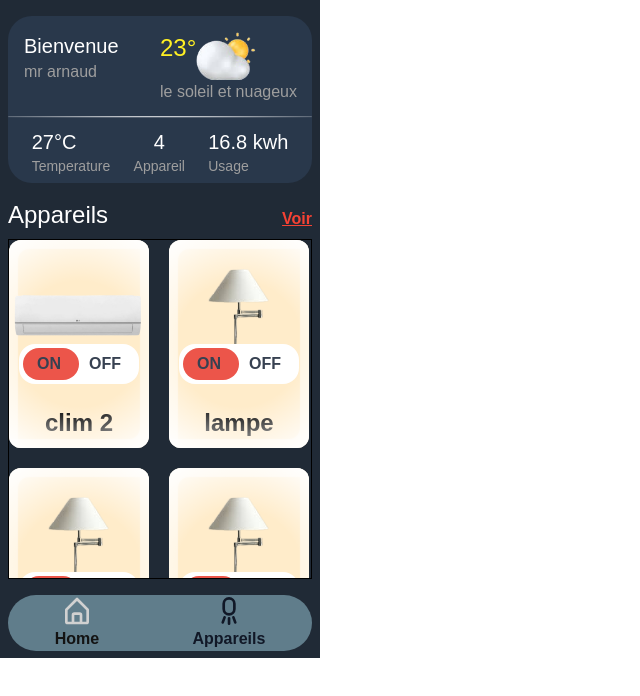
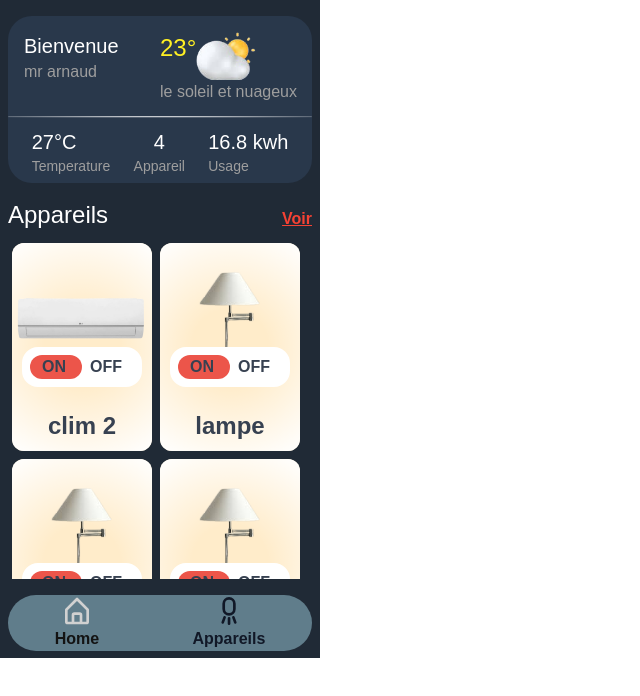
Before and after one commit to yassiEmp/smart, a Next.js app: page / in a window 1280 px wide. Shown: the top 696 px of the page, without its empty margins (0-640 px from the left). Built offline with nearby package versions, Linux system fonts and the light colour scheme.

Commit message:
fixed the ui

```diff
--- a/app/globals.css
+++ b/app/globals.css
@@ -94,10 +94,10 @@ body {
 }
 
 .shado {
-  box-shadow: inset 8px 8px 1px 1px rgba(255, 255, 255, 0.5),
-    inset -8px -8px 1px 1px rgba(255, 255, 255, 0.5);
+  /* box-shadow: inset 8px 8px 1px 1px rgba(255, 255, 255, 0.5),
+    inset -8px -8px 1px 1px rgba(255, 255, 255, 0.5); */
 }
 
 .bgrd {
-  background: radial-gradient(circle, rgba(2,0,36,0) 50%, rgb(255, 255, 255) 100%);
+  background: radial-gradient(circle, rgba(2,0,36,0) 30%, rgb(255, 255, 255) 100%);
 }
--- a/app/page.tsx
+++ b/app/page.tsx
@@ -85,7 +85,7 @@ const Home = () => {
               Voir
             </p>
           </div>
-          <article className="border border-black h-[340px] overflow-x-auto flex flex-wrap gap-5">
+          <article className="h-[340px] overflow-x-auto flex flex-wrap gap-2 p-1">
             <Device imag={porte} name={"clim 2"}/>
             <Device imag={lampe} name={"lampe"}/>
             <Device imag={lampe} name={"lampe"}/>
--- a/components/Device.tsx
+++ b/components/Device.tsx
@@ -1,18 +1,16 @@
 "use client";
 import { StaticImport } from "next/dist/shared/lib/get-img-props";
 import Image from "next/image";
-import React, { useState } from "react";
+import React, { useEffect, useReducer, useRef, useState } from "react";
 const Device = (props: { imag: StaticImport; name: string }) => {
   const [device, setDevice] = useState(true);
-
   return (
     <div className="relative overflow-hidden w-[140px] bg-[#ffecca] h-52 rounded-xl flex flex-col justify-around shado">
-      <div className="absolute w-full h-full bgrd"></div>
-      <div className="top-0 max-h-[70%]">
+      <div className="top-0 max-h-[70%] z-10">
         <Image src={props.imag} alt="your device place holder picture" />
       </div>
       <div
-        className="overflow-hidden absolute top-1/2 left-1/2 -translate-x-1/2 border-white border-4 bg-white w-[120px] h-[40px] rounded-2xl "
+        className="overflow-hidden absolute top-1/2 left-1/2 -translate-x-1/2 border-white border-8 bg-white w-[120px] h-[40px] rounded-2xl z-10"
         onClick={() => {
           setDevice((device) => !device);
         }}
@@ -22,16 +20,19 @@ const Device = (props: { imag: StaticImport; name: string }) => {
             device ? "translate-x-0" : "translate-x-full"
           }`}
         ></div>
-        <div className="h-full  z-20 text-gray-700 font-bold flex justify-around items-center">
+        <div className="h-full z-20 text-gray-700 font-bold flex justify-around items-center">
           <p className="">ON</p>
           <p className="">OFF</p>
         </div>
       </div>
-      <div>
-        <p className="text-2xl font-bold text-black antialiased text-center">
+      <div className="z-10">
+        <p className="text-2xl font-bold text-gray-700 antialiased text-center">
           {props.name}
         </p>
       </div>
+      <div
+        className={`z-0 absolute w-full h-full transition-all ${device?"bgrd":""}`}
+      ></div>
     </div>
   );
 };
--- a/components/ui/switch.tsx
+++ /dev/null
@@ -1,33 +0,0 @@
-"use client"
-
-import * as React from "react"
-import * as SwitchPrimitives from "@radix-ui/react-switch"
-
-import { cn } from "@/lib/utils"
-
-const Switch = React.forwardRef<
-  React.ElementRef<typeof SwitchPrimitives.Root>,
-  React.ComponentPropsWithoutRef<typeof SwitchPrimitives.Root>
->(({ className, ...props }, ref) => (
-  <SwitchPrimitives.Root
-    className={cn(
-      "peer inline-flex h-10 w-24 shrink-0 cursor-pointer items-center rounded-xl border-2 border-transparent shadow-sm transition-colors focus-visible:outline-none focus-visible:ring-2 focus-visible:ring-ring focus-visible:ring-offset-2 focus-visible:ring-offset-background disabled:cursor-not-allowed disabled:opacity-50 data-[state=checked]:bg-primary data-[state=unchecked]:bg-input ",
-      className
-    )}
-    {...props}
-    ref={ref}
-  >
-    <SwitchPrimitives.Thumb
-      className={cn(
-        "pointer-events-none block h-[80%] w-[50%] rounded-lg bg-background shadow-lg ring-0 transition-transform data-[state=checked]:translate-x-12 data-[state=unchecked]:translate-x-0"
-      )}
-    />
-    <div className="absolute w-full h-full grid grid-cols-2 place-items-center z-20 text-black">
-      <p>ON</p>
-      <p>OFF</p>
-    </div>
-  </SwitchPrimitives.Root>
-))
-Switch.displayName = SwitchPrimitives.Root.displayName
-
-export { Switch }
```
